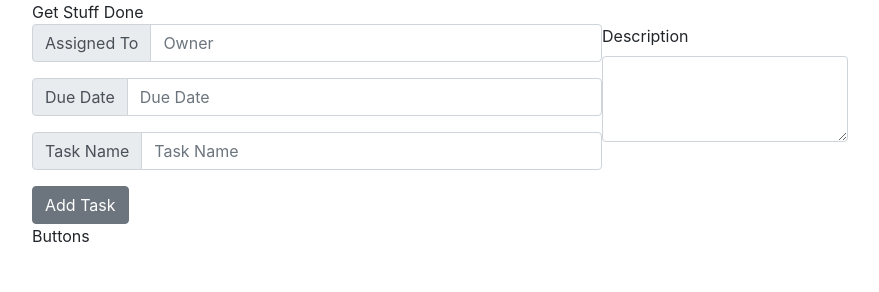
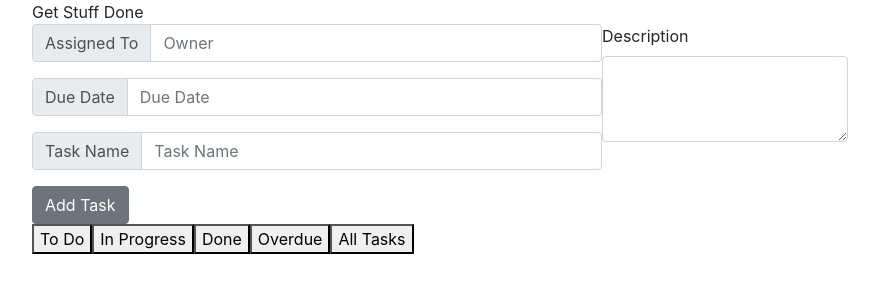
Before and after one commit to cristianboise/get-stuff-done-app, a plain HTML site: page index.html in a window 1280 px wide. Shown: the whole page, without its empty margins (38-917 px from the left). Drawn offline with nearby package versions, Linux system fonts and the light colour scheme.

Commit message:
Add view buttons

```diff
--- a/index.html
+++ b/index.html
@@ -49,7 +49,13 @@
                 </div>
             </div>
             <div class="row"><button type="button" class="btn btn-secondary">Add Task</button></div>
-            <div class="row">Buttons</div>
+            <div class="row">
+                <button type="button" class="button">To Do</button>
+                <button type="button" class="button">In Progress</button>
+                <button type="button" class="button">Done</button>
+                <button type="button" class="button">Overdue</button>
+                <button type="button" class="button">All Tasks</button>
+            </div>
         </div>
     </body>
 </html>
```
